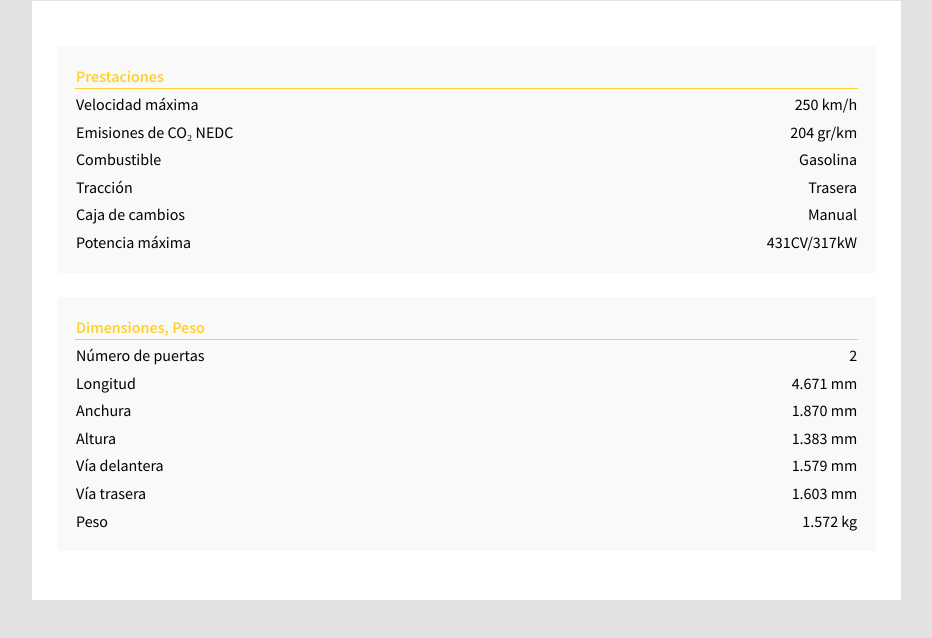
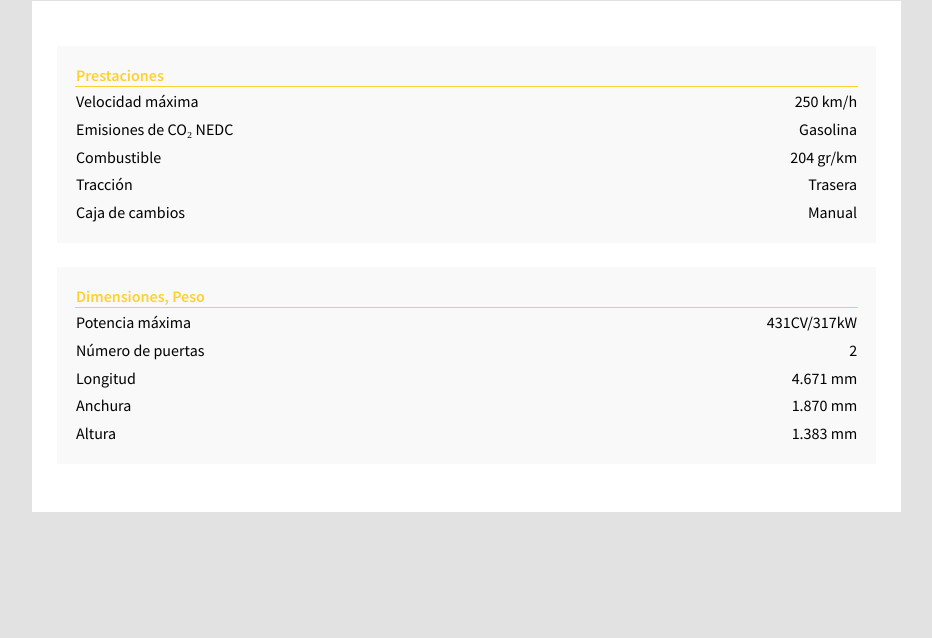
Before and after one commit to javidiazdom/coches-daw1, a plain HTML site: page templates/Specifications/Specifications.html in a window 1280 px wide. Shown: the whole page, without its empty margins (199-1131 px from the left). Drawn offline with Linux system fonts and the light colour scheme.

Commit message:
Specfications generation

```diff
--- a/templates/Specifications/Specifications.html
+++ b/templates/Specifications/Specifications.html
@@ -14,9 +14,7 @@
       <div class="container">
          <h1 class="espec">Especificaciones</h1><br>
          <table id="0">
-            <tr>
-               <th colspan="2">Prestaciones</th>
-            </tr>
+            <th colspan="2">Prestaciones</th>
             <tr>
                <td>Prestacion 1</td>
                <td>Valor</td>
@@ -43,9 +41,7 @@
             </tr>
          </table>
          <table id="1">
-            <tr>
-               <th colspan="2">Dimensiones, Peso</th>
-            </tr>
+            <th colspan="2">Dimensiones, Peso</th>
             <tr>
                <td>Prestacion 1</td>
                <td>Valor</td>
--- a/templates/Specifications/Specifications.js
+++ b/templates/Specifications/Specifications.js
@@ -1,36 +1,40 @@
 window.onload = populateSelect();
 
 function setData (content) {
-    var nodep = document.getElementById(0);
-    const trList = nodep.querySelectorAll('tr');
-    trList[1].firstElementChild.innerHTML = content.prestacion[0].p1;
-    trList[1].lastElementChild.innerHTML = content.valor[0].v1;
-    trList[2].firstElementChild.innerHTML = content.prestacion[0].p2;
-    trList[2].lastElementChild.innerHTML = content.valor[0].v2;
-    trList[3].firstElementChild.innerHTML = content.prestacion[0].p3;
-    trList[3].lastElementChild.innerHTML = content.valor[0].v3;
-    trList[4].firstElementChild.innerHTML = content.prestacion[0].p4;
-    trList[4].lastElementChild.innerHTML = content.valor[0].v4;
-    trList[5].firstElementChild.innerHTML = content.prestacion[0].p5;
-    trList[5].lastElementChild.innerHTML = content.valor[0].v5;
-    trList[6].firstElementChild.innerHTML = content.prestacion[0].p6;
-    trList[6].lastElementChild.innerHTML = content.valor[0].v6;
-    var nodev = document.getElementById(1);
-    const lista = nodev.querySelectorAll('tr');
-    lista[1].firstElementChild.innerHTML = content.prestacion[0].p7;
-    lista[1].lastElementChild.innerHTML = content.valor[0].v7;
-    lista[2].firstElementChild.innerHTML = content.prestacion[0].p8;
-    lista[2].lastElementChild.innerHTML = content.valor[0].v8;
-    lista[3].firstElementChild.innerHTML = content.prestacion[0].p9;
-    lista[3].lastElementChild.innerHTML = content.valor[0].v9;
-    lista[4].firstElementChild.innerHTML = content.prestacion[0].p10;
-    lista[4].lastElementChild.innerHTML = content.valor[0].v10;
-    lista[5].firstElementChild.innerHTML = content.prestacion[0].p11;
-    lista[5].lastElementChild.innerHTML = content.valor[0].v11;
-    lista[6].firstElementChild.innerHTML = content.prestacion[0].p12;
-    lista[6].lastElementChild.innerHTML = content.valor[0].v12;
-    lista[7].firstElementChild.innerHTML = content.prestacion[0].p13;
-    lista[7].lastElementChild.innerHTML = content.valor[0].v13;
+    const prestaciones = content.prestacion;
+    const values = content.valor;
+    const table1 = document.getElementById('0');
+    const table2 = document.getElementById('1');
+    table1.innerHTML = '';
+    table2.innerHTML = '';
+    var t1header = document.createElement('th')
+    t1header.colSpan = 2;
+    t1header.innerHTML = 'Prestaciones';
+    table1.appendChild(t1header)
+    var t2header = document.createElement('th')
+    t2header.colSpan = 2;
+    t2header.innerHTML = 'Dimensiones, Peso';
+    table2.appendChild(t2header)
+    for (var i = 0; i < 5; i++) {
+        var row = document.createElement('tr');
+        var description = document.createElement('td');
+        description.innerHTML = prestaciones[i];
+        var value = document.createElement('td');
+        value.innerHTML = values[i];
+        row.appendChild(description);
+        row.appendChild(value);
+        table1.appendChild(row)
+    }
+    for (var i = 5; i < 10; i++) {
+        var row = document.createElement('tr');
+        var description = document.createElement('td');
+        description.innerHTML = prestaciones[i];
+        var value = document.createElement('td');
+        value.innerHTML = values[i];
+        row.appendChild(description);
+        row.appendChild(value);
+        table2.appendChild(row)
+    }
 }
 
 
@@ -39,7 +43,6 @@ function populateSelect() {
     xhr.onreadystatechange = () => {
         if (xhr.readyState === XMLHttpRequest.DONE && xhr.status === 200) {
             var content = JSON.parse(xhr.responseText);
-            console.log(content)
             setData(content);
         }
     }
--- a/templates/Specifications/Specifications.json
+++ b/templates/Specifications/Specifications.json
@@ -1,37 +1,32 @@
 {
-    "prestacion" : [
-        {
-            "p1": "Velocidad máxima",
-            "p2": "Emisiones de CO₂ NEDC",
-            "p3": "Combustible",
-            "p4": "Tracción",
-            "p5": "Caja de cambios",
-            "p6": "Potencia máxima",
-            "p7": "Número de puertas",
-            "p8": "Longitud",
-            "p9": "Anchura",
-            "p10": "Altura",
-            "p11": "Vía delantera",
-            "p12": "Vía trasera",
-            "p13": "Peso"
-        }
+    "prestacion": [
+        "Velocidad máxima",
+        "Emisiones de CO₂ NEDC",
+        "Combustible",
+        "Tracción",
+        "Caja de cambios",
+        "Potencia máxima",
+        "Número de puertas",
+        "Longitud",
+        "Anchura",
+        "Altura",
+        "Vía delantera",
+        "Vía trasera",
+        "Peso"
     ],
-
-    "valor" : [
-        {
-            "v1": "250 km/h",
-            "v2": "204 gr/km",
-            "v3": "Gasolina",
-            "v4": "Trasera",
-            "v5": "Manual",
-            "v6": "431CV/317kW",
-            "v7": "2",
-            "v8": "4.671 mm",
-            "v9": "1.870 mm",
-            "v10": "1.383 mm",
-            "v11": "1.579 mm",
-            "v12": "1.603 mm",
-            "v13": "1.572 kg"
-        }
+    "valor": [
+        "250 km/h",
+        "Gasolina",
+        "204 gr/km",
+        "Trasera",
+        "Manual",
+        "431CV/317kW",
+        "2",
+        "4.671 mm",
+        "1.870 mm",
+        "1.383 mm",
+        "1.579 mm",
+        "1.603 mm",
+        "1.572 kg"
     ]
 }
```
